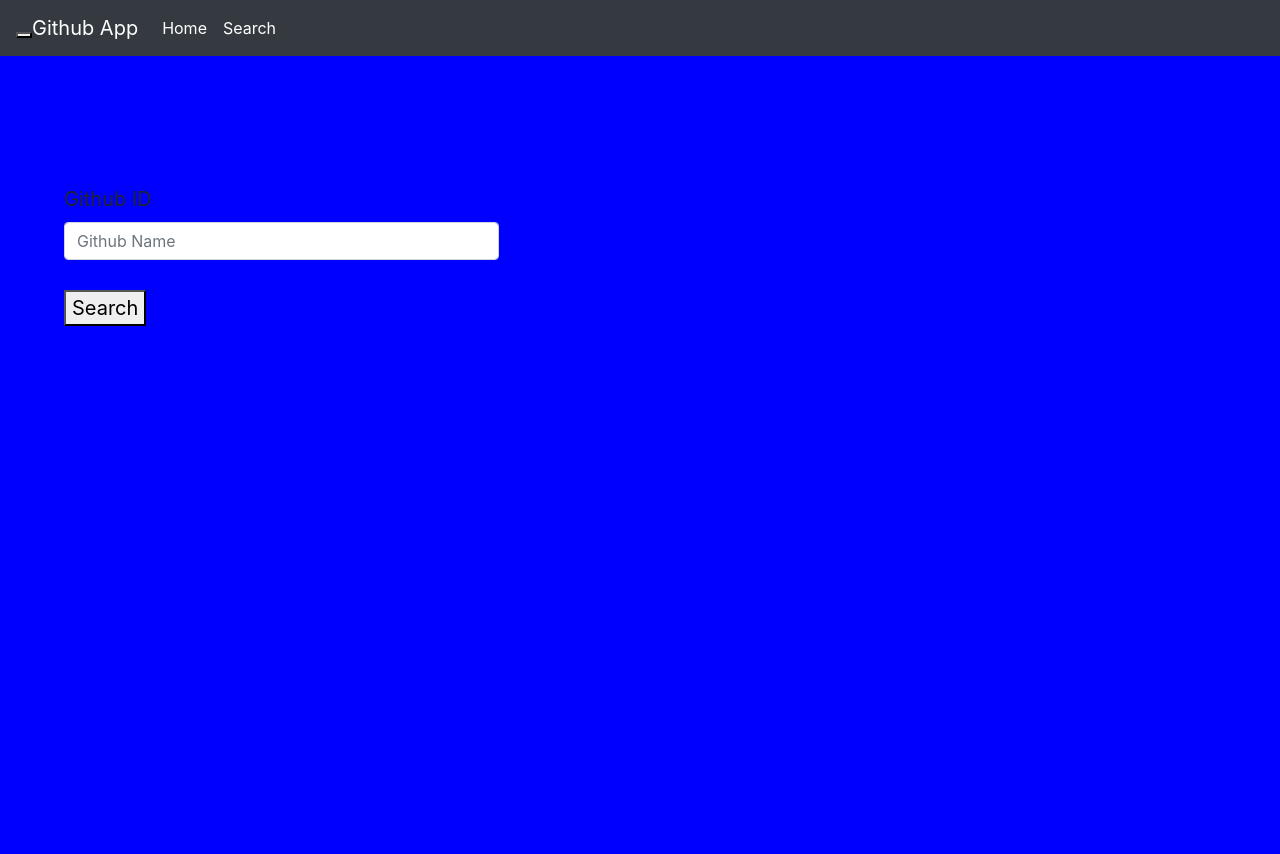
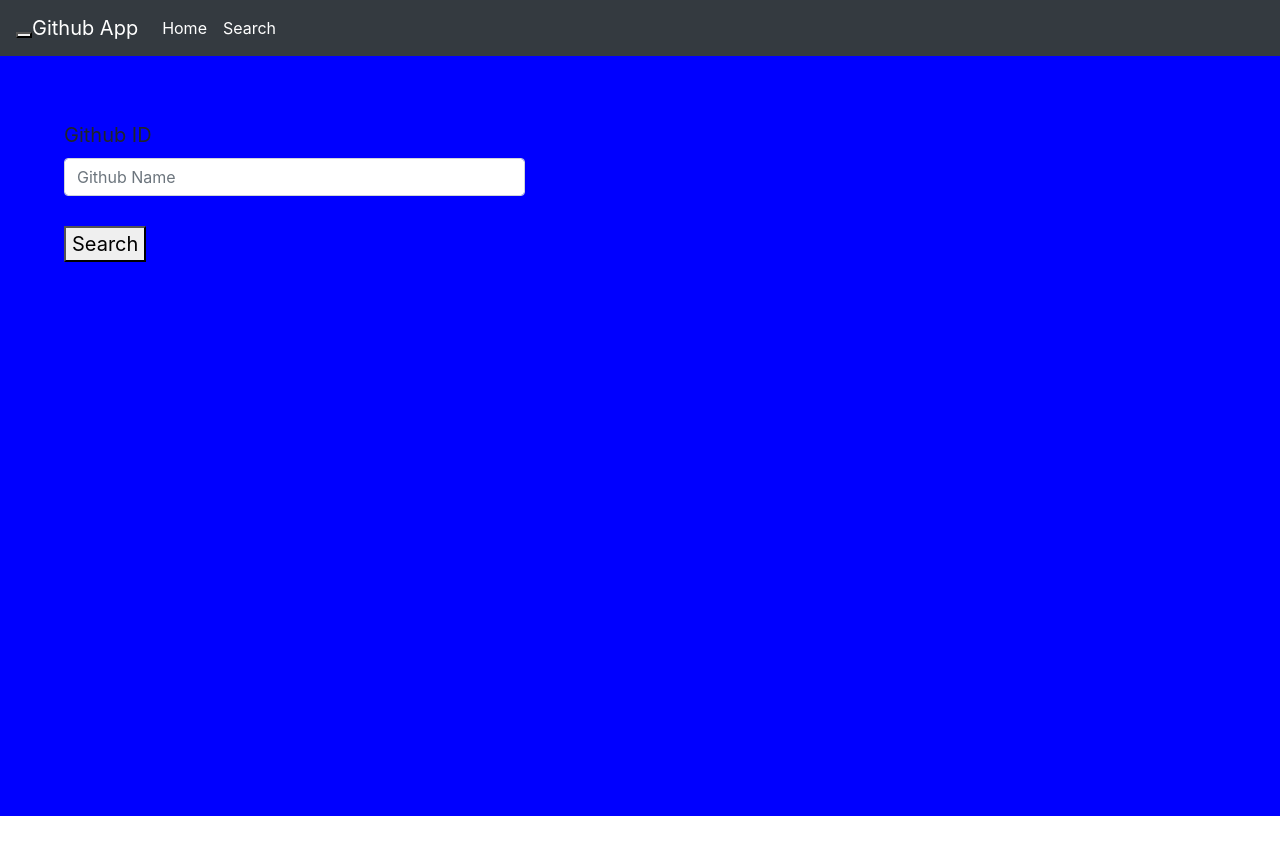
Before and after one commit to JanetIsak/Github-Search, an Angular app: page /search in a window 1280 px wide. Shown: the top 854 px of the page. After the commit the page ends 816 px from the top, so only its background shows below. Built offline with nearby package versions, Linux system fonts and the light colour scheme.

Commit message:
update README

```diff
--- a/src/app/app.module.ts
+++ b/src/app/app.module.ts
@@ -12,6 +12,7 @@ import { SearchComponent } from './search/search.component';
 const routes:Routes=[
   {path: 'home', component:HomeComponent},
   {path: 'search', component:SearchComponent},
+  {path:"",redirectTo:"/home",pathMatch:"full"}
   // {path: '**', component:NotFoundComponent},
   ]
 
--- a/src/app/search/search.component.css
+++ b/src/app/search/search.component.css
@@ -3,7 +3,7 @@
 }
 
 .container-fluid {
-  padding: 10%;
+  padding: 5%;
   padding-left: 5%;
   padding-bottom: 35%;
   background-color: blue;
```
Also changed, not shown: 1 other file (tests, documents, lock files or other folders).
